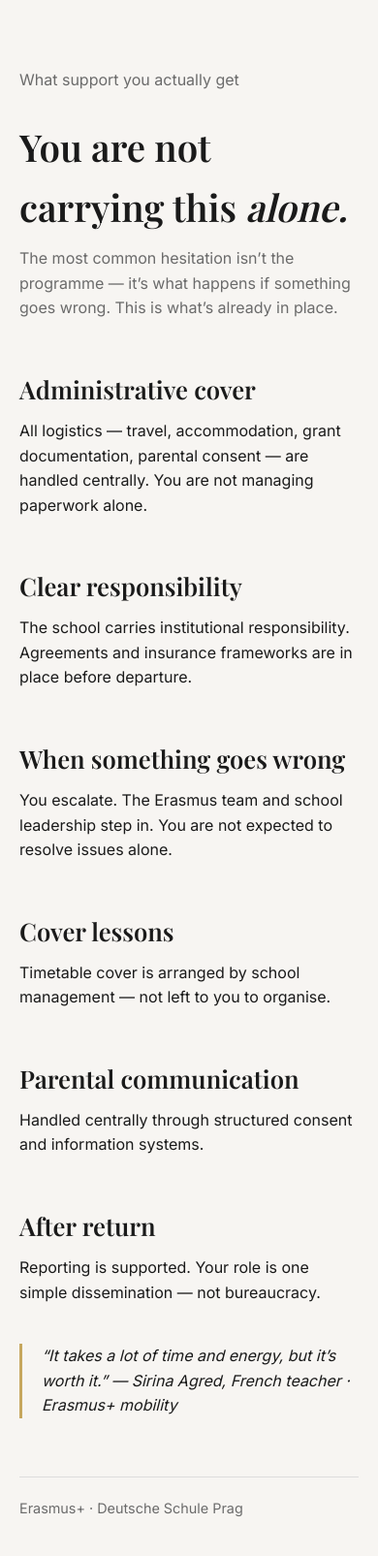
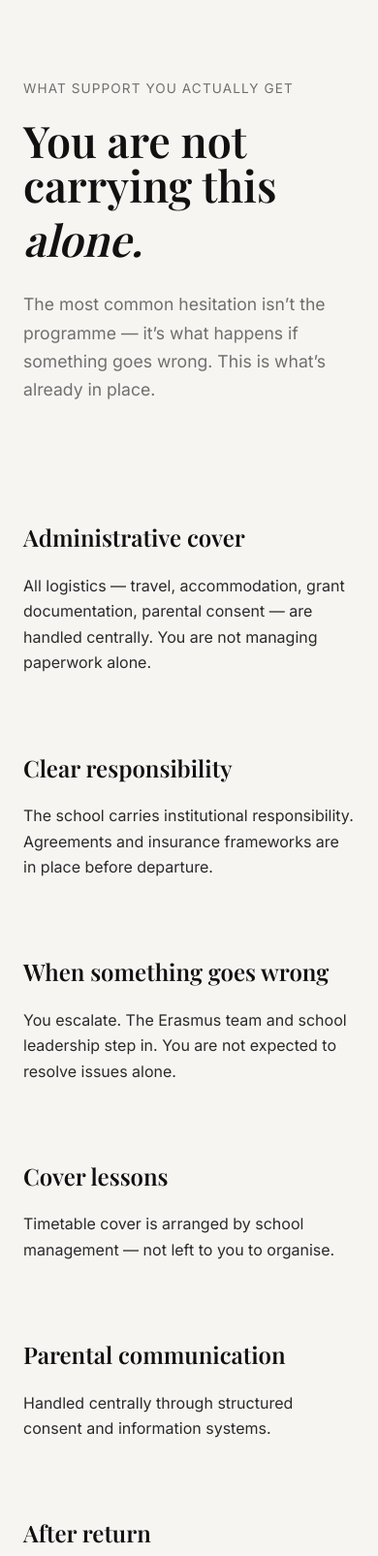
Before and after one commit to justinsteinmetz/ErasmusMobilities, a plain HTML site: page index.html in a window 390 px wide. Shown: the top 1605 px of the page at 97% size. Drawn offline with nearby package versions, Linux system fonts and the light colour scheme.

Commit message:
Update index.html

```diff
--- a/index.html
+++ b/index.html
@@ -10,9 +10,14 @@
 <style>
 :root {
   --bg: #f7f5f2;
-  --text: #1a1a1a;
-  --muted: #6b6b6b;
+  --text: #111;
+  --muted: #6f6f6f;
   --accent: #c6a75e;
+  --band: #ece9e4;
+}
+
+* {
+  box-sizing: border-box;
 }
 
 body {
@@ -20,66 +25,143 @@ body {
   background: var(--bg);
   color: var(--text);
   font-family: 'Inter', sans-serif;
-  line-height: 1.6;
+  line-height: 1.65;
 }
 
+/* MASTER LAYOUT */
 .container {
-  max-width: 800px;
+  max-width: 1100px;
   margin: 0 auto;
-  padding: 60px 20px;
+  padding: 80px 24px;
 }
 
-h1, h2 {
+/* HERO */
+.hero {
+  max-width: 720px;
+}
+
+.label {
+  color: var(--muted);
+  font-size: 0.85rem;
+  letter-spacing: 0.08em;
+  text-transform: uppercase;
+}
+
+h1 {
   font-family: 'Playfair Display', serif;
-  font-weight: 600;
+  font-size: clamp(3rem, 6vw, 5rem);
+  line-height: 1.02;
+  margin: 20px 0 30px;
+}
+
+h1 em {
+  display: block;
+  font-style: italic;
+  margin-top: 10px;
+}
+
+.intro {
+  font-size: 1.25rem;
+  color: var(--muted);
+  max-width: 520px;
+}
+
+/* GRID SECTION */
+.grid {
+  display: grid;
+  grid-template-columns: 1fr 1fr;
+  gap: 60px;
+  margin-top: 100px;
+}
+
+.block h2 {
+  font-family: 'Playfair Display', serif;
+  font-size: 1.5rem;
   margin-bottom: 10px;
 }
 
-h1 {
+.block p {
+  color: #2a2a2a;
+}
+
+/* FULL-WIDTH BAND */
+.band {
+  margin-top: 120px;
+  padding: 80px 0;
+  background: var(--band);
+}
+
+.band-inner {
+  max-width: 900px;
+  margin: 0 auto;
+  padding: 0 24px;
+}
+
+/* QUOTE */
+.quote {
+  font-family: 'Playfair Display', serif;
+  font-size: 1.6rem;
+  line-height: 1.3;
+  margin-bottom: 20px;
+}
+
+.quote span {
+  display: block;
+  font-family: 'Inter', sans-serif;
+  font-size: 0.9rem;
+  color: var(--muted);
+  margin-top: 10px;
+}
+
+/* CTA */
+.cta-section {
+  margin-top: 120px;
+  max-width: 720px;
+}
+
+.cta-section h2 {
+  font-family: 'Playfair Display', serif;
   font-size: 2.4rem;
 }
 
-h2 {
-  font-size: 1.6rem;
-  margin-top: 50px;
-}
-
-p {
-  margin: 10px 0;
-}
-
-.muted {
-  color: var(--muted);
-}
-
-.section {
-  margin-bottom: 40px;
-}
-
-.quote {
-  margin-top: 40px;
-  padding-left: 20px;
-  border-left: 3px solid var(--accent);
-  font-style: italic;
-}
-
-.footer {
-  margin-top: 60px;
-  padding-top: 20px;
-  border-top: 1px solid #ddd;
-  font-size: 0.9rem;
-  color: var(--muted);
-}
-
 .cta {
-  margin-top: 40px;
   display: inline-block;
-  padding: 12px 20px;
+  margin-top: 25px;
+  padding: 16px 26px;
   background: var(--accent);
   color: white;
   text-decoration: none;
   font-weight: 600;
   border-radius: 4px;
+  transition: transform 0.15s ease, box-shadow 0.15s ease;
+}
+
+.cta:hover {
+  transform: translateY(-2px);
+  box-shadow: 0 6px 20px rgba(0,0,0,0.1);
+}
+
+/* FOOTER */
+.footer {
+  margin-top: 80px;
+  font-size: 0.85rem;
+  color: var(--muted);
+}
+
+/* MOBILE FIX */
+@media (max-width: 768px) {
+  .grid {
+    grid-template-columns: 1fr;
+    gap: 40px;
+  }
+
+  h1 {
+    font-size: 2.8rem;
+  }
+
+  .intro {
+    font-size: 1.1rem;
+  }
 }
 </style>
 </head>
@@ -88,53 +170,69 @@ p {
 
 <div class="container">
 
-  <p class="muted">What support you actually get</p>
-  <h1>You are not carrying this <em>alone.</em></h1>
+  <div class="hero">
+    <div class="label">What support you actually get</div>
 
-  <p class="muted">
+    <h1>
+      You are not<br>
+      carrying this
+      <em>alone.</em>
+    </h1>
+
+    <p class="intro">
       The most common hesitation isn’t the programme — it’s what happens if something goes wrong.
       This is what’s already in place.
     </p>
+  </div>
 
-  <div class="section">
+  <div class="grid">
+
+    <div class="block">
       <h2>Administrative cover</h2>
       <p>All logistics — travel, accommodation, grant documentation, parental consent — are handled centrally. You are not managing paperwork alone.</p>
     </div>
 
-  <div class="section">
+    <div class="block">
       <h2>Clear responsibility</h2>
       <p>The school carries institutional responsibility. Agreements and insurance frameworks are in place before departure.</p>
     </div>
 
-  <div class="section">
+    <div class="block">
       <h2>When something goes wrong</h2>
       <p>You escalate. The Erasmus team and school leadership step in. You are not expected to resolve issues alone.</p>
     </div>
 
-  <div class="section">
+    <div class="block">
       <h2>Cover lessons</h2>
       <p>Timetable cover is arranged by school management — not left to you to organise.</p>
     </div>
 
-  <div class="section">
+    <div class="block">
       <h2>Parental communication</h2>
       <p>Handled centrally through structured consent and information systems.</p>
     </div>
 
-  <div class="section">
+    <div class="block">
       <h2>After return</h2>
       <p>Reporting is supported. Your role is one simple dissemination — not bureaucracy.</p>
     </div>
 
+  </div>
+
+</div>
+
+<div class="band">
+  <div class="band-inner">
     <div class="quote">
       “It takes a lot of time and energy, but it’s worth it.”
-    — Sirina Agred, French teacher · Erasmus+ mobility
+      <span>— Sirina Agred, French teacher · Erasmus+ mobility</span>
+    </div>
+  </div>
 </div>
 
-  <div class="footer">
-    Erasmus+ · Deutsche Schule Prag
-  </div>
+<div class="container">
 
+  <div class="cta-section">
     <h2>Take your class <em>abroad.</em></h2>
 
     <p>Not a trip. A shift.</p>
@@ -150,6 +248,11 @@ p {
     </p>
 
     <a href="#" class="cta">Start a conversation</a>
+  </div>
+
+  <div class="footer">
+    Erasmus+ · Deutsche Schule Prag
+  </div>
 
 </div>
 
```
Lines whose indentation alone changed are shown as unchanged.
